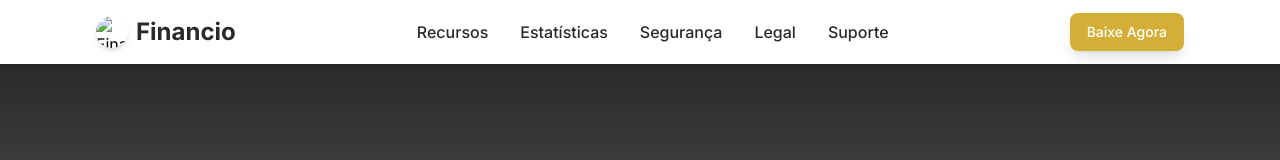
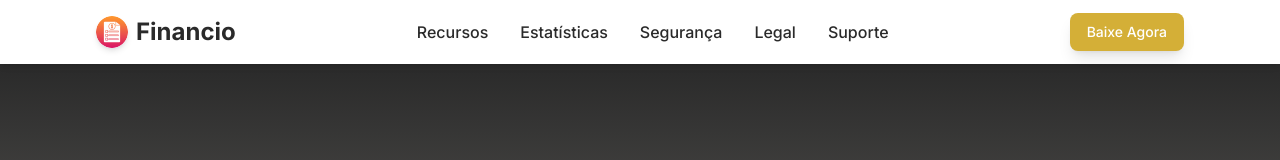
Before and after one commit to at-henr/finance, a plain HTML site: page index.html in a window 1280 px wide. Shown: the top 160 px of the page. Drawn offline with nearby package versions, Linux system fonts and the light colour scheme.

Commit message:
Update index.html

```diff
--- a/index.html
+++ b/index.html
@@ -48,7 +48,7 @@ html { scroll-behavior: smooth; }
   <div class="max-w-6xl mx-auto px-4 sm:px-6 lg:px-8">
     <div class="flex items-center justify-between h-16">
       <a href="#" class="flex items-center space-x-2">
-        <img src="financio-icon.png" alt="Financio Logo" class="w-8 h-8 rounded-full shadow-md">
+        <img src="30.png" alt="Financio Logo" class="w-8 h-8 rounded-full shadow-md">
         <span class="text-2xl font-bold text-financio-dark">Financio</span>
       </a>
       <nav class="hidden md:flex space-x-8 text-financio-dark font-medium">
```
